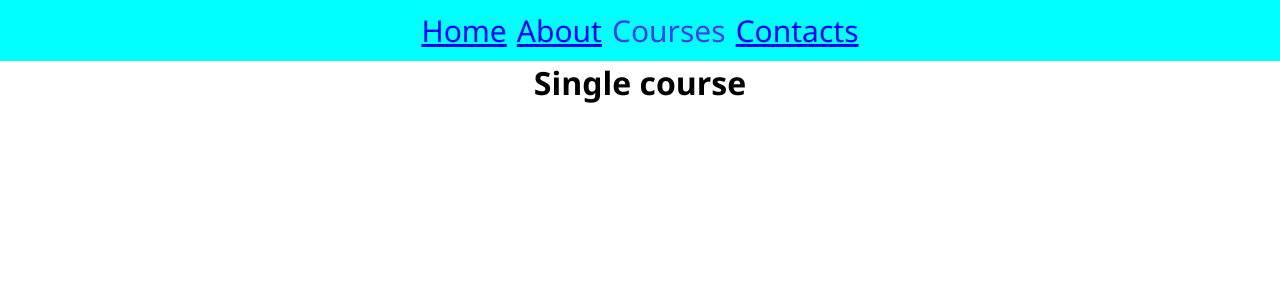
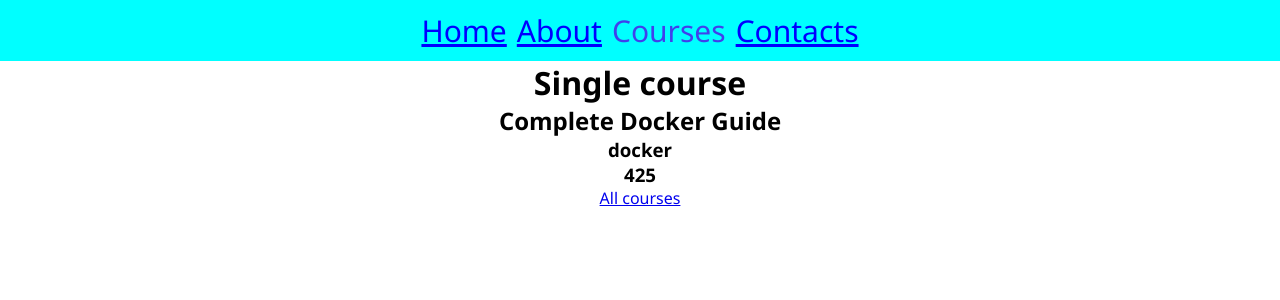
Before and after one commit to GhostArnold/practic-routing-app, a React (Create React App) app: page /courses/docker in a window 1280 px wide. Shown: the top 300 px of the page. Built offline with nearby package versions, Linux system fonts and the light colour scheme.

Commit message:
Final version app

```diff
--- a/package.json
+++ b/package.json
@@ -1,11 +1,12 @@
 {
   "name": "practic-routing-app",
-  "version": "1.5.1",
+  "version": "1.9.0",
   "private": true,
   "dependencies": {
     "@testing-library/jest-dom": "^5.17.0",
     "@testing-library/react": "^13.4.0",
     "@testing-library/user-event": "^13.5.0",
+    "query-string": "^9.0.0",
     "react": "^18.2.0",
     "react-dom": "^18.2.0",
     "react-router-dom": "^6.23.1",
--- a/src/App.css
+++ b/src/App.css
@@ -15,3 +15,12 @@ nav a {
   color: rgb(64, 64, 236);
   text-decoration: none;
 }
+.courseLink {
+  display: flex;
+  justify-content: center;
+  font-size: 25px;
+  text-decoration: none;
+}
+.courseLink:hover {
+  text-decoration: underline;
+}
--- a/src/App.jsx
+++ b/src/App.jsx
@@ -20,8 +20,8 @@ function App() {
             {/* index - значит, что маршрут по умолчанию, который в родительском маршруте */}
             <Route element={<Home />} index />
             <Route path="courses" element={<Courses />} />
-            {/* Отдельный курс, который идёт как дополнение к маршруту course */}
-            <Route path="courses/:slug" element={<SingleCourse />} />
+            {/* Отдельный курс, который идёт как дополнение к маршруту course, называется параметр маршрута */}
+            <Route path="courses/:courseSlug" element={<SingleCourse />} />
             <Route path="about" element={<About />} />
             <Route path="contacts" element={<Contacts />} />
 
--- a/src/components/Courses.jsx
+++ b/src/components/Courses.jsx
@@ -1,7 +1,62 @@
+// Делаем импорт массива объектов
+import { Link, useLocation, useNavigate } from 'react-router-dom';
+import queryString from 'query-string';
+import courses from '../data/course';
+import { useEffect, useState } from 'react';
+
+const SORT_KEYS = ['title', 'slug', 'id'];
+
+// Функция для сортировки
+function sortCourses(courses, key) {
+  // Создаем копию массива, чтобы не изменять исходный массив
+  const sortedCourses = [...courses];
+  // Если ключ undefined (его нету), то массив курсов выводится в оригинальном порядке
+  if (!key || !SORT_KEYS.includes(key)) {
+    return sortedCourses;
+  }
+  // Сортируем массив по значению ключа
+  sortedCourses.sort((a, b) => (a[key] > b[key] ? 1 : -1));
+  // Возвращаем отсортированный массив
+  return sortedCourses;
+}
+
 const Courses = () => {
+  // useLocation - хук, который возвращает информацию о строке текущего URL адреса
+  const location = useLocation();
+  // Записываем переменную результат свойства объекта location - search. Это например ?sort=id (сохранит в объекте "id")
+  const query = queryString.parse(location.search);
+  const navigate = useNavigate();
+  // useState - хук, который сохраняет значение ключа для сортировки
+  const [sortKey, setSortKey] = useState(query.sort);
+  console.log(sortKey);
+  // Вызываем функцию сортировки с массивом курсов и ключом сортировки
+  console.log(sortCourses(courses, sortKey));
+  // Создаем состояние для отсортированных курсов, начальное значение - результат сортировки
+  const [sortedCourses, setSortedCourses] = useState(
+    sortCourses(courses, sortKey)
+  );
+
+  useEffect(() => {
+    if (!SORT_KEYS.includes(sortKey)) {
+      // Если ключ недопустим, перенаправляем на текущий маршрут без параметров сортировки и сбрасываем состояния
+      navigate('.');
+      setSortKey();
+      setSortedCourses([...courses]);
+    }
+  }, [sortKey, navigate]);
+
   return (
     <>
-      <h1>Courses</h1>
+      <h1>{sortKey ? `Courses sorted by ${sortKey}` : 'Courses'}</h1>
+      {/* Используем метод map для итерации по массиву sortedCourses. Course - текущий объект */}
+      {sortedCourses.map((course) => {
+        return (
+          // to - маршрут, className - для стилизации, course.title - выводим названия наших курсов
+          <Link to={course.slug} key={course.id} className="courseLink">
+            {course.title}
+          </Link>
+        );
+      })}
     </>
   );
 };
--- a/src/components/SingleCourse.jsx
+++ b/src/components/SingleCourse.jsx
@@ -1,7 +1,46 @@
+import courses from '../data/course';
+import { Link, useNavigate, useParams } from 'react-router-dom';
+// import NotFound from './NotFound';
+import { useEffect } from 'react';
 const SingleCourse = () => {
+  // Хук useParams используется для получения текущих параметров маршрута
+  const params = useParams();
+  // Ищем объект slug которого совпадает с значением объекта params(текущем параметром)
+  const course = courses.find((course) => course.slug === params.courseSlug);
+
+  //  Хук который используется для программной навигации.
+  const navigate = useNavigate();
+
+  // Если совпадения по course не найдены, то выводим компонент NotFound
+  // if (!course) {
+  //   return <NotFound />;
+  // }
+
+  // Используем useEffect для выполнения перенаправления при изменении course
+  // useEffect позволяет вызвать необходимое условие допустим, только тогда, когда меняется какае-та переменная из этого условия к примеру
+  // useEffect - работает ассинхронно
+  useEffect(() => {
+    // Если курс не найден, перенаправляем на уровень выше в маршруте
+    if (!course) {
+      navigate('..', { relative: 'path' });
+    }
+    // course - useEffect выполняется только если course изменился, navigate позволяет программе понять, что изменения возможны
+  }, [course, navigate]);
+
   return (
     <>
+      {/* Выводим данные о курсе */}
       <h1>Single course</h1>
+      {/* Знак "?", чтобы предотвратить ошибки, если course ничему не будет равен */}
+      <h2>{course?.title}</h2>
+      <h3>{course?.slug}</h3>
+      <h3>{course?.id}</h3>
+
+      {/* Ссылка на Courses */}
+      {/* .. - на уровень выше, relative="path" - гарантирует, что ссылка будет работать относительно текущего пути */}
+      <Link to=".." relative="path">
+        All courses
+      </Link>
     </>
   );
 };
```
Also changed, not shown: 1 other file (tests, documents, lock files or other folders).
